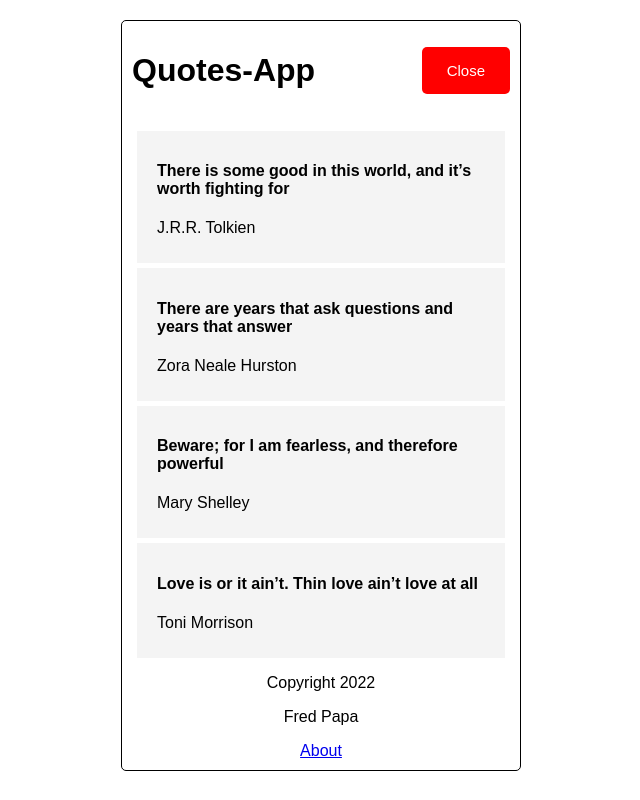
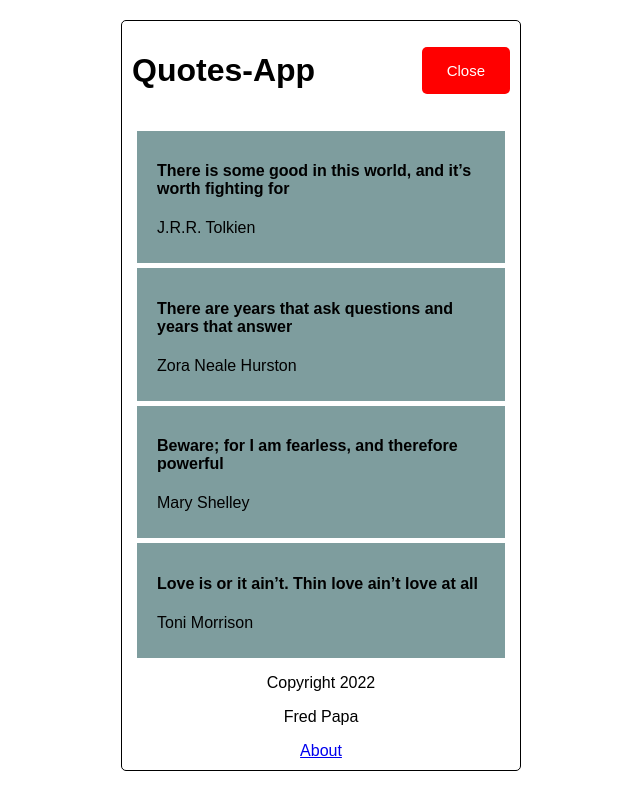
Before and after one commit to PapaFreddie/Quotes_Forms, an Angular app: page / in a window 1280 px wide. Shown: the whole page, without its empty margins (319-959 px from the left). Built offline with nearby package versions, Linux system fonts and the light colour scheme.

Commit message:
update styles

```diff
--- a/src/app/components/quote-type/quote-type.component.css
+++ b/src/app/components/quote-type/quote-type.component.css
@@ -1,5 +1,5 @@
 .quote{
-    background: #f4f4f4;
+    background: #7e9d9e;
     margin: 5px;
     padding: 10px 20px;
     cursor: pointer;
```
